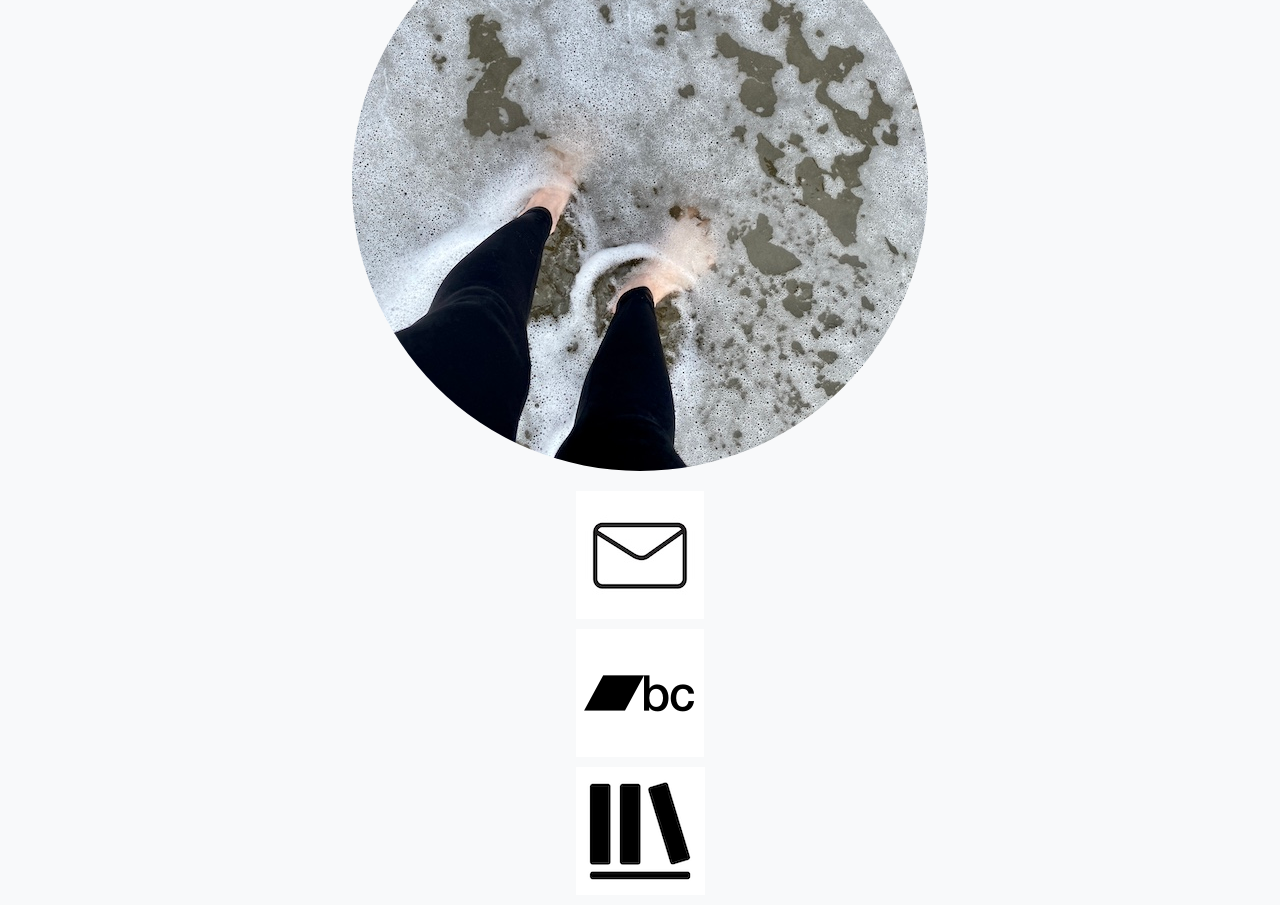
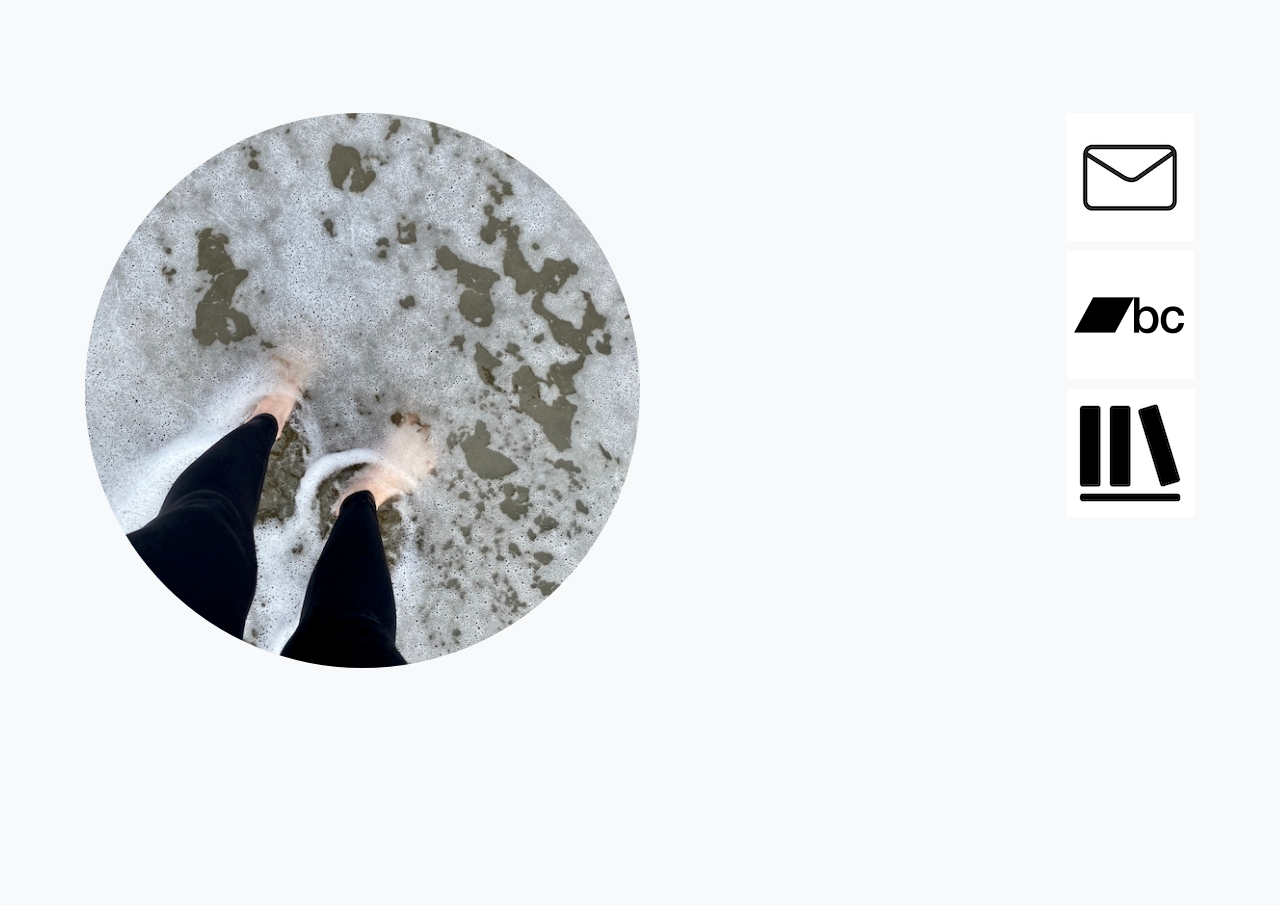
Before and after one commit to erynonym/erynonym.github.io, a plain HTML site: page index.html in a window 1280 px wide. After the commit the page ends 800 px from the top, so only its background shows below. Drawn offline with nearby package versions, Linux system fonts and the light colour scheme.

Commit message:
Update index.html

```diff
--- a/index.html
+++ b/index.html
@@ -23,12 +23,17 @@
         }
         .profile-img {
             border-radius: 50%;
-            max-width: 100%;
+            max-width: 50%; /* Adjusted size to 50% */
             height: auto;
             margin-bottom: 20px;
+            float: left; /* Float the image to the left */
+        }
+        .icon-container {
+            float: right; /* Float the icon container to the right */
+            text-align: left; /* Align text to the left within the container */
         }
         .icon {
-            font-size: 2em;
+            font-size: 1em; /* Adjusted size to 50% */
             color: #007bff;
             margin-bottom: 10px;
             display: block;
@@ -39,9 +44,11 @@
 <body>
     <div class="container">
         <img src="ProfilePic.JPG" alt="Eryn Onym" class="profile-img">
-        <a href="mailto:south.selkie@gmail.com" class="icon" title="email"><img src="email.jpg" alt="email"></a>
-        <a href="https://bandcamp.com/erynonym" class="icon" title="bandcamp"><img src="bandcamp.png" alt="bandcamp"></a>
-        <a href="https://app.thestorygraph.com/profile/erynonym" class="icon" title="storygraph"><img src="Storygraph.png" alt="storygraph"></a>
+        <div class="icon-container">
+            <a href="mailto:south.selkie@gmail.com" class="icon" title="email"><img src="email.jpg" alt="email"></a>
+            <a href="https://bandcamp.com/erynonym" class="icon" title="bandcamp"><img src="bandcamp.png" alt="bandcamp"></a>
+            <a href="https://app.thestorygraph.com/profile/erynonym" class="icon" title="storygraph"><img src="Storygraph.png" alt="storygraph"></a>
+        </div>
     </div>
 
     <!-- Bootstrap JS and dependencies -->
```
